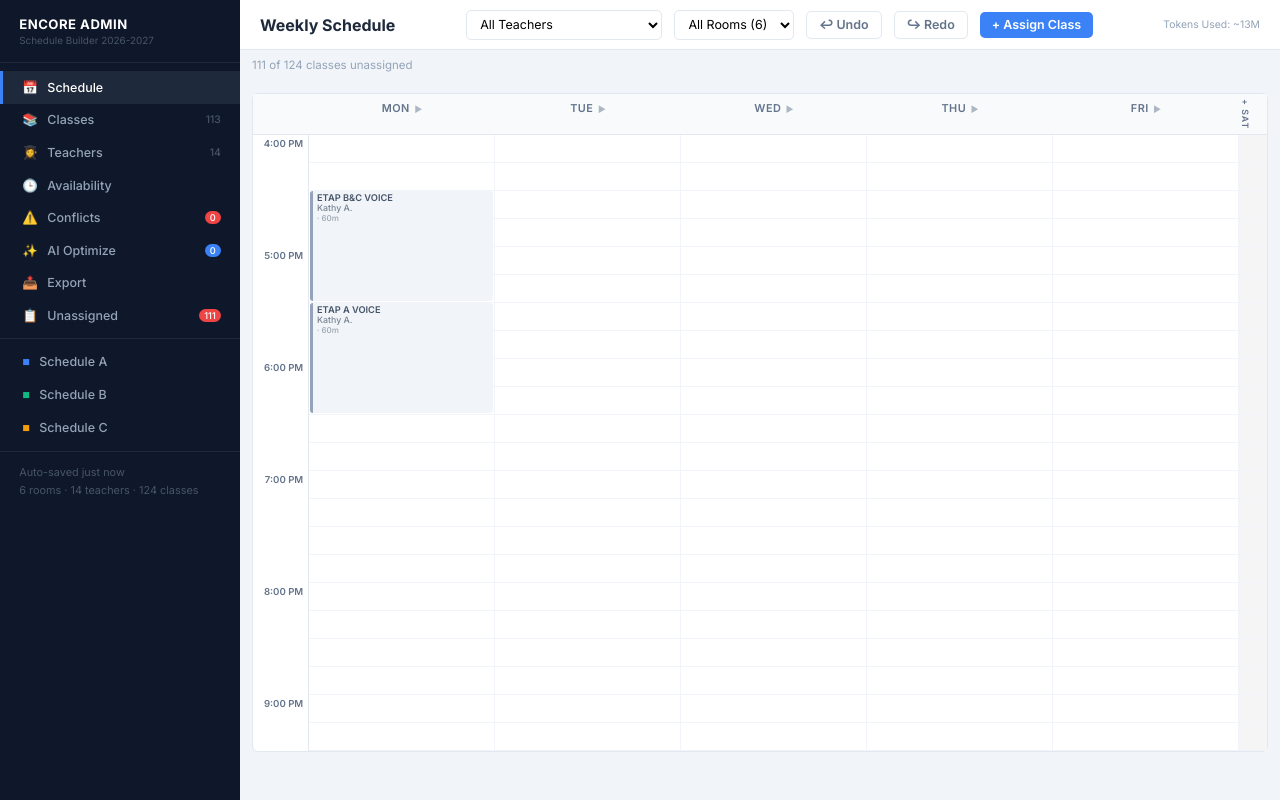
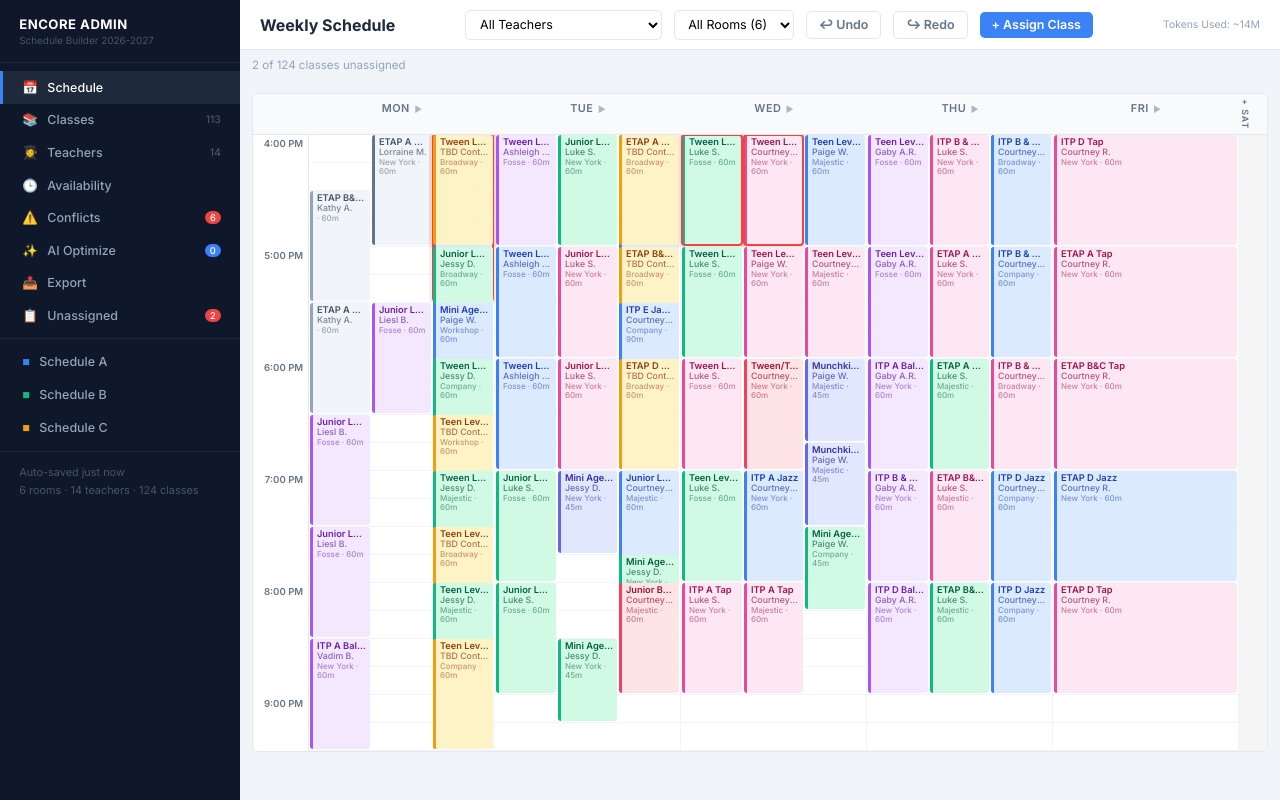
Before and after one commit to hmartinezo/encore-scheduler, a plain HTML site: page schedule-builder.html in a window 1280 px wide. Drawn offline with Linux system fonts and the light colour scheme.

Commit message:
Auto-apply Schedule A (min-days) to main schedule on init

```diff
--- a/schedule-builder.html
+++ b/schedule-builder.html
@@ -305,7 +305,7 @@ select, input { font-family:inherit; }
   <button class="btn btn-outline" onclick="undo()" title="Ctrl+Z">&#8617; Undo</button>
   <button class="btn btn-outline" onclick="redo()" title="Ctrl+Y">&#8618; Redo</button>
   <button class="btn btn-primary" onclick="showAssignModal()">+ Assign Class</button>
-  <span id="token-counter" style="margin-left:auto;font-size:.65rem;color:var(--text-muted);white-space:nowrap;">Tokens Used: ~13M</span>
+  <span id="token-counter" style="margin-left:auto;font-size:.65rem;color:var(--text-muted);white-space:nowrap;">Tokens Used: ~14M</span>
 </div>
 
 <!-- CONTENT -->
@@ -3460,6 +3460,23 @@ function seedFromTab3(){
 // =============================================
 load();
 seedFromTab3();
+// Auto-apply Schedule A (min-days) to fill unassigned classes
+(function applyScheduleA(){
+  const assignedIds = new Set(state.schedule.map(s => s.classId));
+  if(CLASSES.some(c => !assignedIds.has(c.id))){
+    const result = generateScheduleOption('min-days');
+    result.assignments.forEach(a => {
+      state.schedule.push({
+        classId: a.classId,
+        teacherId: a.teacherId,
+        day: a.day,
+        startTime: a.startTime,
+        room: a.room,
+      });
+    });
+    save();
+  }
+})();
 buildAvailabilityFromSchedule();
 populateFilters();
 renderAll();
```
